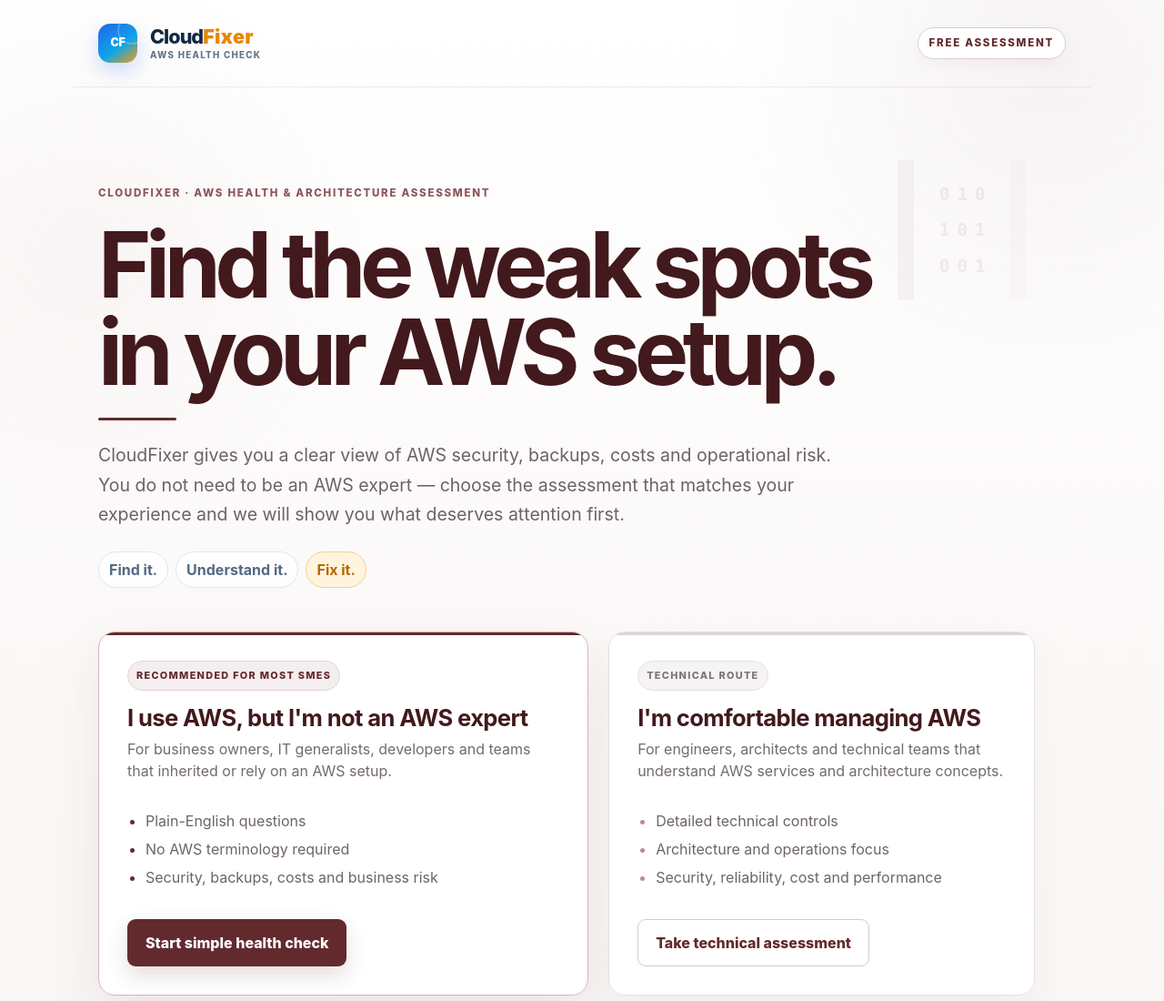
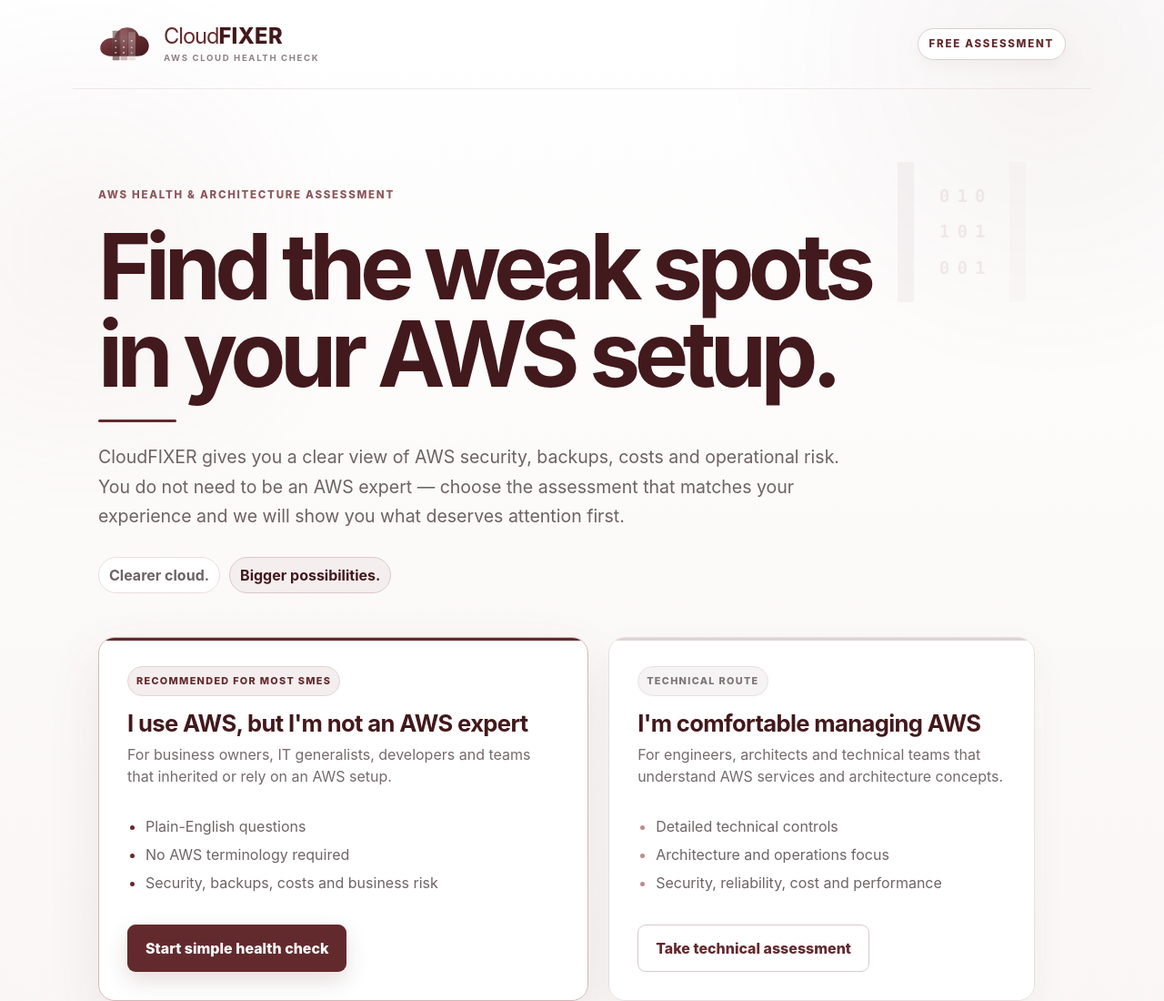
Before and after one commit to swissboy76/awsarchitecture, a website: page public/index.html in a window 1280 px wide. Shown: the top 1100 px of the page at 91% size. Drawn offline with Linux system fonts and the light colour scheme.

Commit message:
Use CloudFixer brand mark and wordmark across page

```diff
--- a/public/index.html
+++ b/public/index.html
@@ -3,44 +3,30 @@
 <head>
   <meta charset="utf-8" />
   <meta name="viewport" content="width=device-width,initial-scale=1" />
-  <title>CloudFixer | Free AWS Cloud Health Check</title>
-  <meta name="description" content="CloudFixer helps you find AWS security, backup, cost and architecture risks with a free cloud health check for both non-experts and technical teams." />
+  <title>CloudFIXER | Free AWS Cloud Health Check</title>
+  <meta name="description" content="CloudFIXER helps you find AWS security, backup, cost and architecture risks with a free cloud health check for both non-experts and technical teams." />
+  <link rel="icon" href="/cloudfixer-mark.svg" type="image/svg+xml" />
   <link rel="stylesheet" href="/styles.css" />
-  <style>
-    .brand:before{display:none!important}
-    .brand-mark{width:43px;height:43px;display:grid;place-items:center;border-radius:13px;background:linear-gradient(145deg,#2563eb 0%,#0ea5e9 58%,#f59e0b 100%);box-shadow:0 9px 22px rgba(37,99,235,.22);position:relative;overflow:hidden;flex:0 0 auto}
-    .brand-mark:after{content:"";position:absolute;width:28px;height:28px;border:2px solid rgba(255,255,255,.22);border-radius:50%;right:-10px;top:-9px}
-    .brand-mark span{color:#fff;font-size:.78rem;font-weight:950;letter-spacing:-.03em;position:relative;z-index:1}
-    .brand-lockup{display:flex;flex-direction:column;line-height:1.03}
-    .brand-name{font-size:1.35rem;font-weight:850;letter-spacing:-.045em;color:#102a43}
-    .brand-name strong{color:#e88705;font-weight:900}
-    .brand-product{margin-top:4px;font-size:.61rem;letter-spacing:.13em;text-transform:uppercase;color:#64748b;font-weight:800}
-    .brand-promise{display:flex;gap:8px;align-items:center;flex-wrap:wrap;margin-top:24px;color:#526984;font-weight:750}
-    .brand-promise span,.brand-promise strong{padding:7px 11px;border-radius:999px;background:rgba(255,255,255,.72);border:1px solid #dbe6f3}
-    .brand-promise strong{background:#fff4de;border-color:#f7cf88;color:#b86600}
-    footer strong{color:#102a43}
-    @media(max-width:520px){.brand-product{display:none}.brand-name{font-size:1.15rem}.brand-mark{width:38px;height:38px}.nav{padding-left:20px;padding-right:20px}.pill{font-size:.65rem}}
-  </style>
 </head>
 <body>
   <header class="nav">
     <a class="brand" href="/" aria-label="CloudFixer home">
-      <span class="brand-mark" aria-hidden="true"><span>CF</span></span>
+      <img class="brand-icon" src="/cloudfixer-mark.svg" alt="" aria-hidden="true" />
       <span class="brand-lockup">
-        <span class="brand-name"><span>Cloud</span><strong>Fixer</strong></span>
-        <span class="brand-product">AWS Health Check</span>
+        <span class="brand-name">Cloud<strong>FIXER</strong></span>
+        <span class="brand-product">AWS Cloud Health Check</span>
       </span>
     </a>
     <span class="pill">Free assessment</span>
   </header>
   <main>
     <section class="hero" id="home">
-      <div class="eyebrow">CLOUDFIXER · AWS HEALTH & ARCHITECTURE ASSESSMENT</div>
+      <div class="eyebrow">AWS HEALTH & ARCHITECTURE ASSESSMENT</div>
       <h1>Find the weak spots in your AWS setup.</h1>
-      <p class="lede">CloudFixer gives you a clear view of AWS security, backups, costs and operational risk. You do not need to be an AWS expert — choose the assessment that matches your experience and we will show you what deserves attention first.</p>
+      <p class="lede">CloudFIXER gives you a clear view of AWS security, backups, costs and operational risk. You do not need to be an AWS expert — choose the assessment that matches your experience and we will show you what deserves attention first.</p>
 
-      <div class="brand-promise" aria-label="CloudFixer promise">
-        <span>Find it.</span><span>Understand it.</span><strong>Fix it.</strong>
+      <div class="brand-promise" aria-label="CloudFixer brand promise">
+        <span>Clearer cloud.</span><strong>Bigger possibilities.</strong>
       </div>
 
       <div class="path-grid">
@@ -95,7 +81,7 @@
       <div id="resultAction" class="result-action"></div>
 
       <div class="leadbox">
-        <div><h3>Save your CloudFixer assessment</h3><p id="leadIntro">Tell us a little about your AWS use so we can put the result in context and keep this assessment for you.</p></div>
+        <div><h3>Save your CloudFIXER assessment</h3><p id="leadIntro">Tell us a little about your AWS use so we can put the result in context and keep this assessment for you.</p></div>
         <form id="leadForm">
           <div id="qualificationFields" class="qualification hidden">
             <label>Approximate monthly AWS spend
@@ -134,14 +120,14 @@
           </div>
           <div class="form-grid"><input id="name" placeholder="Name" autocomplete="name"><input id="company" placeholder="Company" autocomplete="organization"></div>
           <input id="email" type="email" placeholder="Work email" autocomplete="email" required>
-          <label class="check"><input id="marketingConsent" type="checkbox"> <span>Send me occasional CloudFixer AWS architecture and cost-optimisation updates. I can unsubscribe at any time.</span></label>
+          <label class="check"><input id="marketingConsent" type="checkbox"> <span>Send me occasional CloudFIXER AWS architecture and cost-optimisation updates. I can unsubscribe at any time.</span></label>
           <button class="primary" type="submit">Save my assessment</button>
           <p id="formStatus" class="status"></p>
         </form>
       </div>
     </section>
   </main>
-  <footer><strong>CloudFixer</strong> · Independent AWS health and architecture assessment · Not affiliated with Amazon Web Services.</footer>
+  <footer><strong>CloudFIXER</strong> · Clearer Cloud. Bigger Possibilities. · Independent AWS health and architecture assessment · Not affiliated with Amazon Web Services.</footer>
   <script type="module" src="/app.js"></script>
 </body>
 </html>
```
